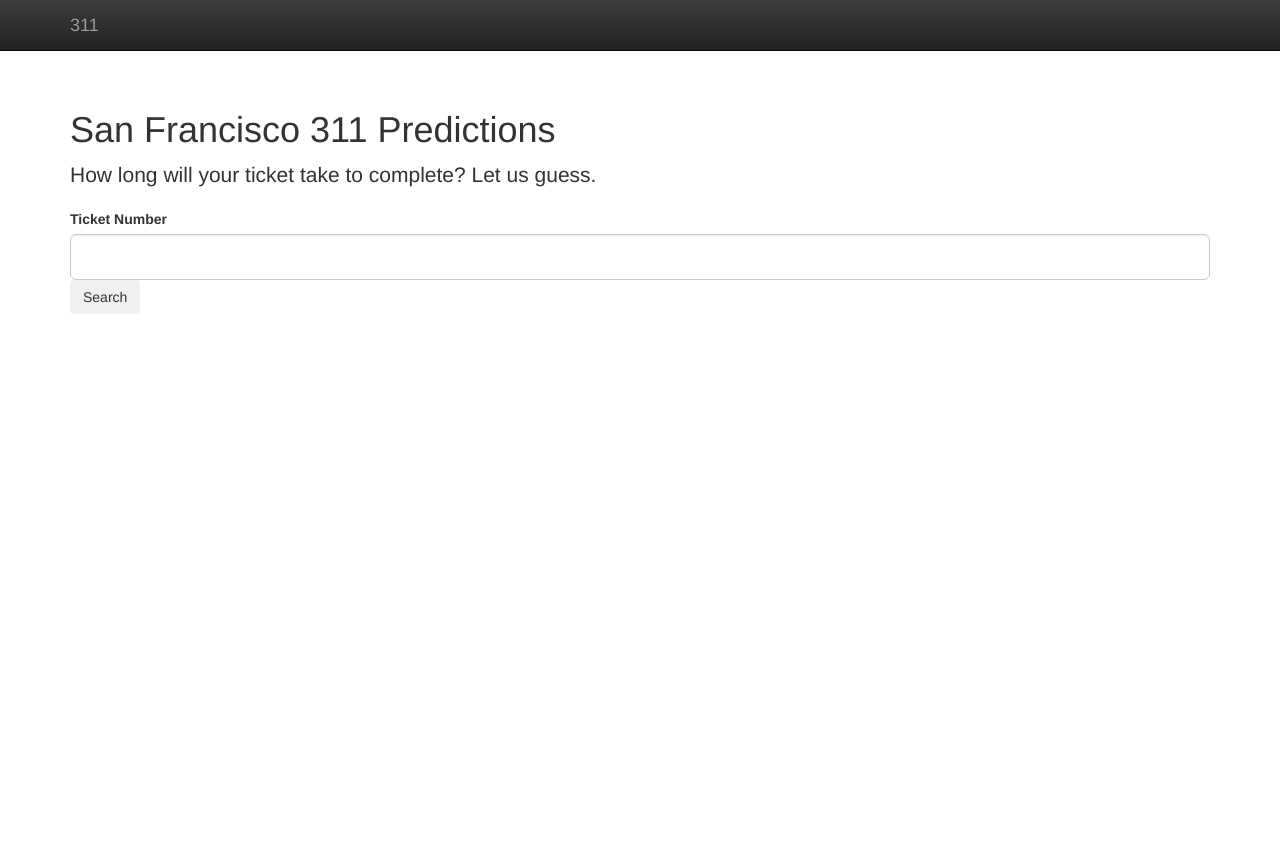
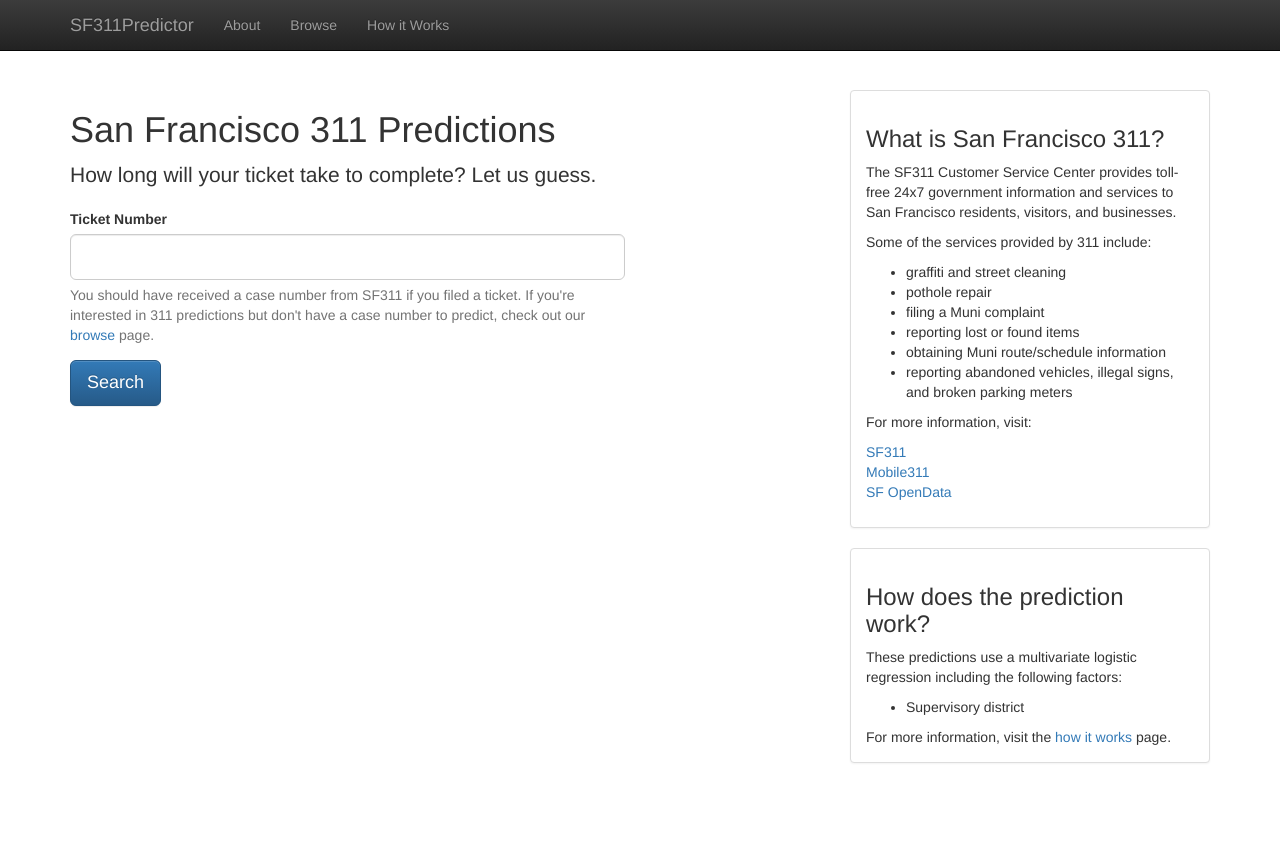
Before and after one commit to pwgerman/311, a Flask app: page / in a window 1280 px wide. Before the commit the page ends 314 px from the top, so only its background shows below. Run offline with Flask 2, Linux system fonts and the light colour scheme; some libraries are stand-ins or nearby versions.

Commit message:
Cleaned up form style, added sidebar and links

```diff
--- a/web/static/css/main.css
+++ b/web/static/css/main.css
@@ -1,3 +1,12 @@
 .main-content {
   padding: 40px 0;
 }
+
+
+
+
+@media(max-width: 992px){
+  .section {
+    margin-top: 40px;
+  }
+}
--- a/web/templates/index.html
+++ b/web/templates/index.html
@@ -2,9 +2,12 @@
 {% block content %}
   <h1>San Francisco 311 Predictions</h1>
   <p class="lead">How long will your ticket take to complete?  Let us guess.</p>
-  <form class="form-search" action="/ticket" method="GET">
-    <label for="case_id">Ticket Number</label>
-    <input type="text" class="form-control input-lg" name="case_id">
-    <button type="submit" class="btn">Search</button>
+  <form action="/ticket" method="GET">
+    <div class="form-group">
+      <label for="case_id">Ticket Number</label>
+      <input type="text" class="form-control input-lg" size="10" name="case_id">
+      <span id="helpBlock" class="help-block">You should have received a case number from SF311 if you filed a ticket.  If you're interested in 311 predictions but don't have a case number to predict, check out our <a href="/browse">browse</a> page.</span>
+    </div>
+    <button type="submit" class="btn btn-lg btn-primary">Search</button>
   </form>
 {% endblock %}
--- a/web/templates/layout.html
+++ b/web/templates/layout.html
@@ -23,15 +23,65 @@
         <script src="static/js/vendor/modernizr-2.8.3-respond-1.4.2.min.js"></script>
     </head>
     <body>
-    <nav class="navbar navbar-inverse navbar-fixed-top" role="navigation">
+
+    <nav class="navbar navbar-inverse navbar-fixed-top">
       <div class="container">
-        <a class="navbar-brand" href="#">311</a>
+        <div class="navbar-header">
+          <button type="button" class="navbar-toggle collapsed" data-toggle="collapse" data-target="#navbar" aria-expanded="false" aria-controls="navbar">
+            <span class="sr-only">Toggle navigation</span>
+            <span class="icon-bar"></span>
+            <span class="icon-bar"></span>
+            <span class="icon-bar"></span>
+          </button>
+          <a class="navbar-brand" href="#">SF311Predictor</a>
+        </div>
+        <div id="navbar" class="collapse navbar-collapse">
+          <ul class="nav navbar-nav">
+            <li><a href="#about">About</a></li>
+            <li><a href="#browse">Browse</a></li>
+            <li><a href="#howitworks">How it Works</a></li>
+          </ul>
+        </div><!--/.nav-collapse -->
       </div>
     </nav>
 
     <div class="container">
-      <div class="main-content">
-       {% block content %}{% endblock %}
+      <div class="main-content row">
+        <div class="col-xs-12 col-md-6">
+          {% block content %}{% endblock %}
+        </div>
+        <div class="section col-xs-12 col-md-4 col-md-offset-2">
+          <div class="panel panel-default">
+            <div class="panel-body">
+              <h3>What is San Francisco 311?</h2>
+              <p>The SF311 Customer Service Center provides toll-free 24x7 government information and services to San Francisco residents, visitors, and businesses.</p>
+              <p>Some of the services provided by 311 include:
+                <ul>
+                  <li>graffiti and street cleaning</li>
+                  <li>pothole repair</li>
+                  <li>filing a Muni complaint</li>
+                  <li>reporting lost or found items</li>
+                  <li>obtaining Muni route/schedule information</li>
+                  <li>reporting abandoned vehicles, illegal signs, and broken parking meters</li>
+                </ul>
+              </p>
+              <p>For more information, visit:<p>
+              <a href="http://www.sf311.org/" target="_blank">SF311</a><br>
+              <a href="http://mobile311.sfgov.org/" target="_blank">Mobile311</a><br>
+              <a href="https://data.sfgov.org/City-Infrastructure/Case-Data-from-San-Francisco-311-SF311-/vw6y-z8j6" target="_blank">SF OpenData</a>
+            </div>
+          </div>
+          <div class="panel panel-default">
+            <div class="panel-body">
+              <h3>How does the prediction work?</h2>
+              <p>These predictions use a multivariate logistic regression including the following factors:</p>
+              <ul>
+                <li>Supervisory district</li>
+              </ul>
+              For more information, visit the <a href="#howitworks">how it works</a> page.
+            </div>
+          </div>
+        </div>
       </div>
     </div>
 
```
